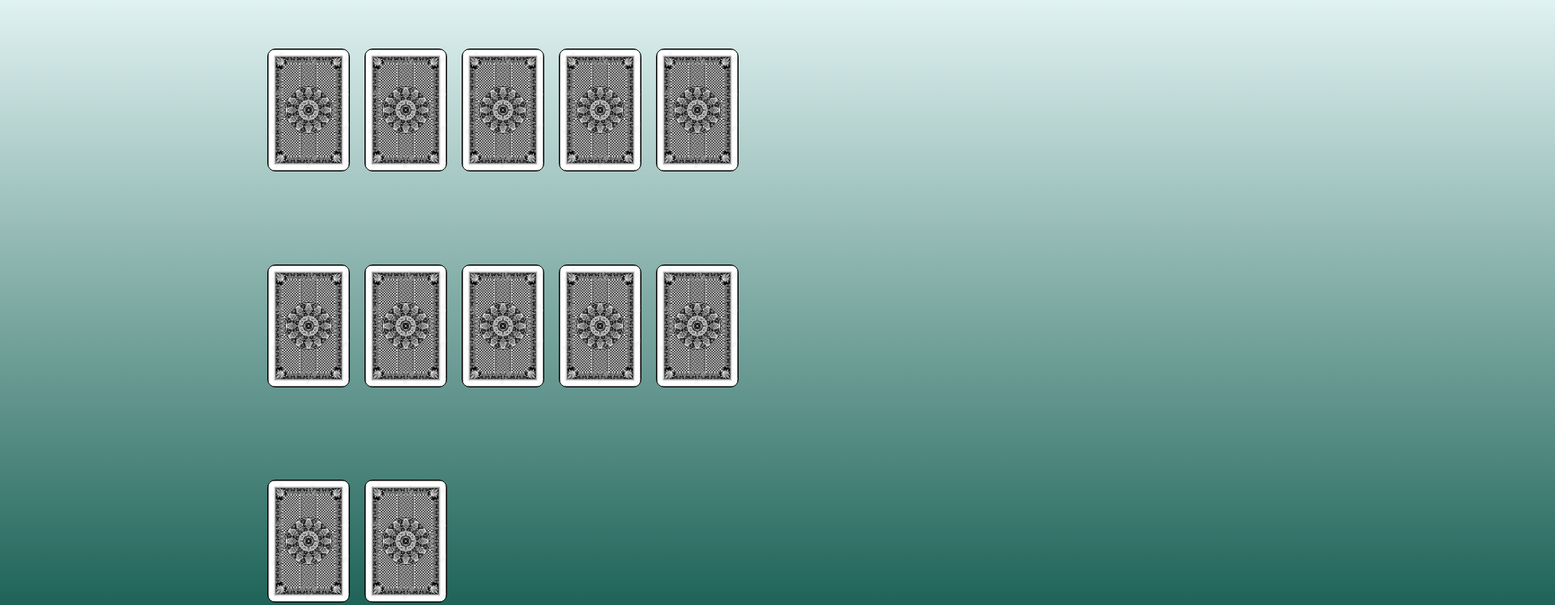
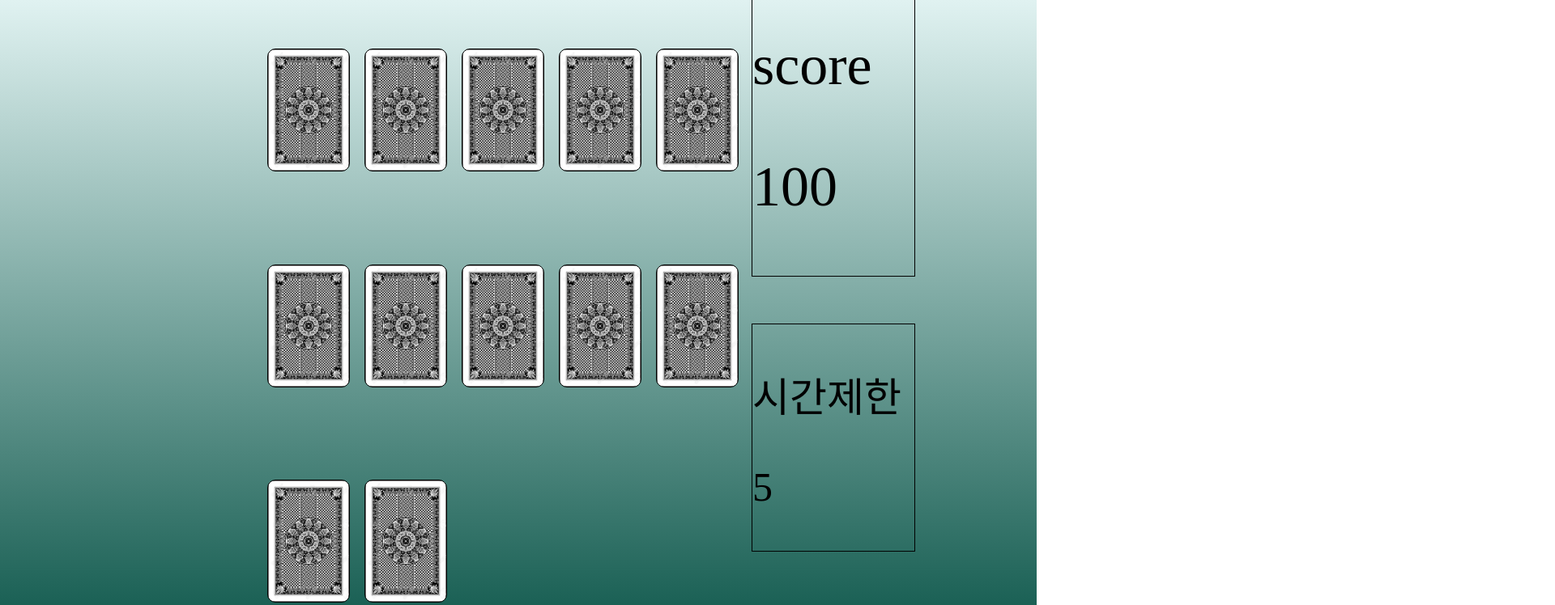
Before and after one commit to FE-Lex-Kim/Card-Matching-Game, a plain HTML site: page main.html in a window 1280 px wide. Shown: the top 748 px of the page at 81% size, 1920 px wide, since content can reach past the window. Drawn offline with Linux system fonts and the light colour scheme.

Commit message:
기능구현2

```diff
--- a/app.js
+++ b/app.js
@@ -17,8 +17,6 @@ let cardColor = [
 let compareTwoBackgroundColor = [];
 // 클릭을 두번했을때
 let count = 0;
-// 전체 점수
-let score = 100;
 
 const $container = document.querySelector('.container');
 const $cards = document.querySelectorAll('.card');
@@ -26,6 +24,9 @@ const $cardFronts = document.querySelectorAll('.card-front');
 const $cardBack = document.querySelector('.card-back');
 const $countStart = document.querySelector('.count-Start');
 const $start = document.querySelector('.start');
+const $scoreNumber = document.querySelector('.scoreNumber');
+const $timeoutNumber = document.querySelector('.timeoutNumber');
+
 
 // 로딩시 front backgroundColor 컬러에 색깔 대입
 window.addEventListener('DOMContentLoaded' , () => {
@@ -36,11 +37,21 @@ window.addEventListener('DOMContentLoaded' , () => {
 });
 
 window.onload = () => {
+  // 화면 스타트 시간 구현
   const countStart = setInterval(() => {
     $countStart.textContent = +($countStart.textContent) - 1;
     if(+$countStart.textContent === -1) {
       clearInterval(countStart);
       $start.style.transform = `translate3d(9999px, 0, 0)`;
+    }
+  }, 1000);
+
+  // 게임 시간제한 구현
+  const count60 = setInterval(() => {
+    $timeoutNumber.textContent = +($timeoutNumber.textContent) - 1;
+    if(+$timeoutNumber.textContent === -1) {
+      clearInterval(count60);
+      window.location.reload();
     }
   }, 1000);
 };
@@ -69,11 +80,19 @@ $container.onclick = ({ target }) => {
         count = 0;
 
         // 틀린경우 점수를 10점씩 감점시킨다.
-        score -= 10;
+        $scoreNumber.textContent = +$scoreNumber.textContent - 10;
+
+        // 0점이 된경우 새로고침
+        if($scoreNumber.textContent === '0'){
+          window.location.reload()
+        }
       }, 500);
     } else if (compareTwoBackgroundColor.length === 2 && compareTwoBackgroundColor[0].style.backgroundColor === compareTwoBackgroundColor[1].style.backgroundColor) {
       compareTwoBackgroundColor = [];
       count = 0;
     };
+    if($scoreNumber.textContent === '0'){
+      window.location.reload()
+    }
   }
 };
--- a/main.css
+++ b/main.css
@@ -65,3 +65,22 @@ body {
   backface-visibility: hidden;
   cursor: pointer;
 }
+.score{
+  position: absolute;
+  width: 200px;
+  top: -30px;
+  right: 150px;
+  font-size: 70px;
+  border: 1px solid black;
+}
+.timeout{
+  position: absolute;
+  width: 200px;
+  top: 400px;
+  right: 150px;
+  font-size: 50px;
+  border: 1px solid black;
+}
+.timeoutNumber{
+
+}
--- a/main.html
+++ b/main.html
@@ -7,7 +7,7 @@
     <title>Document</title>
   </head>
   <body>
-    <div class="start"><p class="count-Start">3</p></div>
+    <!-- <div class="start"><p class="count-Start">3</p></div> -->
     <div class="container" id="container">
       <div class="card">
         <div class="card-front"></div>
@@ -58,9 +58,18 @@
         <div class="card-back"></div>
       </div>
     </div>
-    <p class="score">
-
-    </p>
+    <div class="score">
+      <p >
+        score
+      </p>
+      <p class="scoreNumber">
+        100
+      </p>
+    </div>
+    <div class="timeout">
+      <p>시간제한</p>
+      <p class="timeoutNumber">10</p>
+    </div>
     <script src="./app.js"></script>
   </body>
 </html>
```
